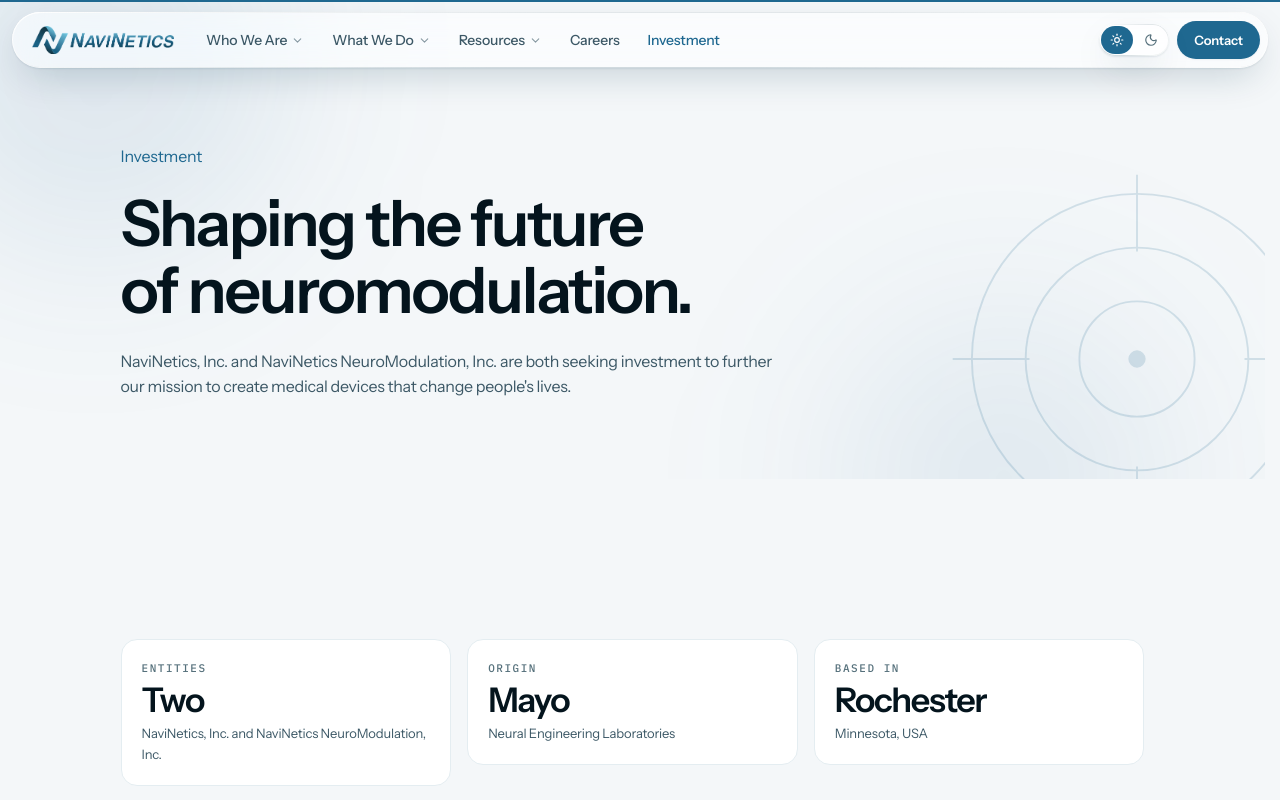
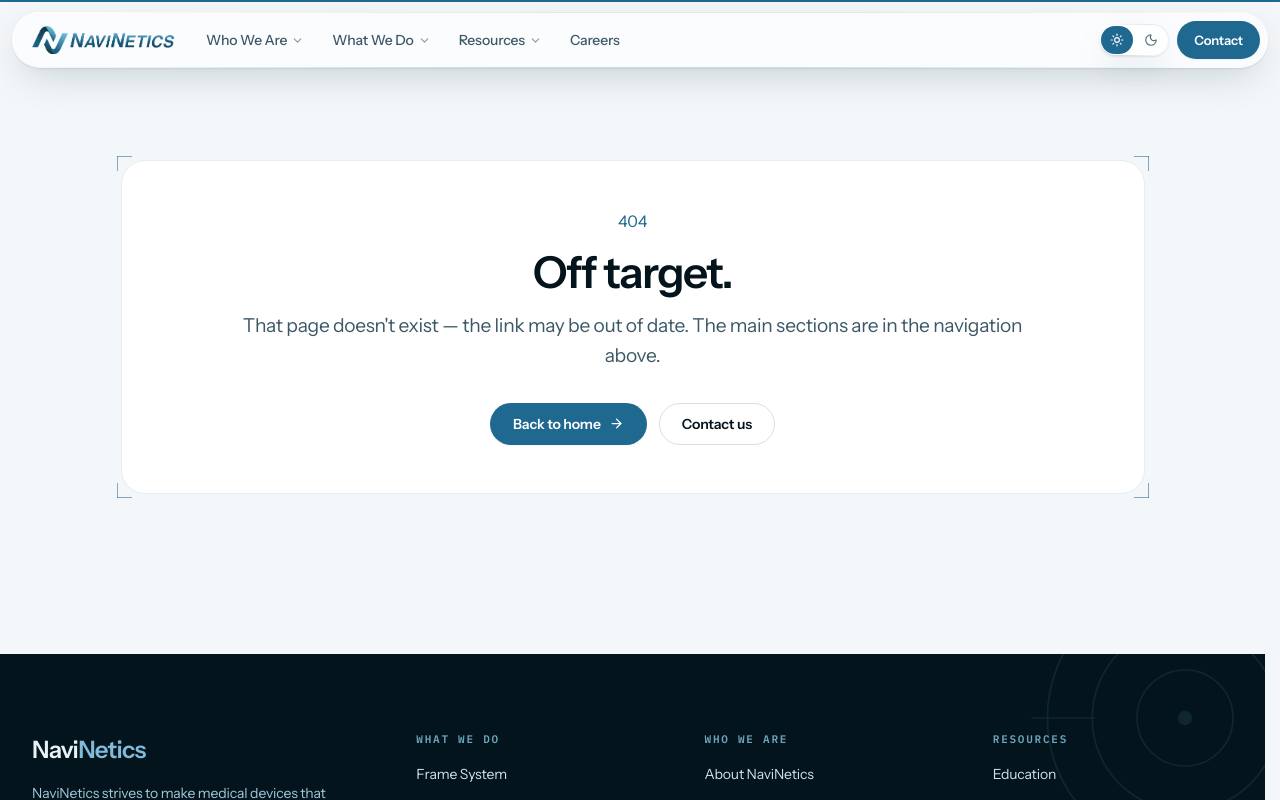
Before and after one commit to NavineticsAI/navinetics-web-v2, a React (Vite) app: page /investment-opportunities in a window 1280 px wide. Shown: the top 800 px of the page. Built offline with nearby package versions, Linux system fonts and the light colour scheme.

Commit message:
Remove Investment page and update related components to reflect changes in content structure

```diff
--- a/src/components/AnimatedRoutes.jsx
+++ b/src/components/AnimatedRoutes.jsx
@@ -9,7 +9,6 @@
 import Education from '../pages/Education.jsx';
 import Publications from '../pages/Publications.jsx';
 import Careers from '../pages/Careers.jsx';
-import Investment from '../pages/Investment.jsx';
 import Contact from '../pages/Contact.jsx';
 import NotFound from '../pages/NotFound.jsx';
 import PageTransition from './PageTransition.jsx';
@@ -24,7 +23,6 @@
   { path: '/resources/education', element: <Education /> },
   { path: '/resources/publications', element: <Publications /> },
   { path: '/careers', element: <Careers /> },
-  { path: '/investment-opportunities', element: <Investment /> },
   { path: '/contact', element: <Contact /> },
   // A real 404. Previously unknown URLs silently rendered Home, which tells
   // both users and crawlers the page exists.
--- a/src/components/Footer.jsx
+++ b/src/components/Footer.jsx
@@ -22,7 +22,6 @@
       { label: 'Education', to: '/resources/education' },
       { label: 'Publications', to: '/resources/publications' },
       { label: 'Careers', to: '/careers' },
-      { label: 'Investment', to: '/investment-opportunities' },
     ],
   },
 ];
--- a/src/components/Navbar.jsx
+++ b/src/components/Navbar.jsx
@@ -34,7 +34,6 @@
     ],
   },
   { title: 'Careers', path: '/careers' },
-  { title: 'Investment', path: '/investment-opportunities' },
 ];
 
 export default function Navbar() {
--- a/src/pages/Contact.jsx
+++ b/src/pages/Contact.jsx
@@ -6,7 +6,6 @@
 const REASONS = [
   'Frame System enquiry',
   'Neuromodulation research',
-  'Investment',
   'Careers',
   'Something else',
 ];
@@ -21,7 +20,7 @@
   usePageMeta({
     title: 'Contact',
     description:
-      'Get in touch with NaviNetics about the Frame System, neuromodulation research, investment or careers.',
+      'Get in touch with NaviNetics about the Frame System, neuromodulation research or careers.',
   });
 
   const [form, setForm] = useState({ name: '', email: '', reason: REASONS[0], message: '' });
--- a/src/pages/Home.jsx
+++ b/src/pages/Home.jsx
@@ -169,14 +169,15 @@
         <Reveal className="flex flex-col items-center gap-6 text-center">
           <h2 className="text-d2">Let's talk.</h2>
           <p className="max-w-prose text-lead leading-[1.55] text-ink-2">
-            Whether you're a surgeon, a researcher, or an investor — we'd like to hear from you.
+            Whether you're a surgeon, a researcher, or a prospective colleague — we'd like to hear
+            from you.
           </p>
           <div className="flex flex-wrap justify-center gap-3">
             <Button to="/contact" size="lg" arrow>
               Contact us
             </Button>
-            <Button to="/investment-opportunities" size="lg" variant="secondary">
-              Investment opportunities
+            <Button to="/resources/publications" size="lg" variant="secondary">
+              Read our research
             </Button>
           </div>
         </Reveal>
--- a/src/pages/Investment.jsx
+++ /dev/null
@@ -1,63 +0,0 @@
-import { usePageMeta } from '../lib/meta.js';
-import { Button, Hero, Reveal, Section, StatTile, Statement } from '../ui/index.js';
-
-/** Facts drawn from the existing public site. No financial claims. */
-const facts = [
-  { label: 'Entities', value: 'Two', unit: 'NaviNetics, Inc. and NaviNetics NeuroModulation, Inc.' },
-  { label: 'Origin', value: 'Mayo', unit: 'Neural Engineering Laboratories' },
-  { label: 'Based in', value: 'Rochester', unit: 'Minnesota, USA' },
-];
-
-export default function Investment() {
-  usePageMeta({
-    title: 'Investment Opportunities',
-    description:
-      'NaviNetics, Inc. and NaviNetics NeuroModulation, Inc. are seeking investment to further our mission to create medical devices that change lives.',
-  });
-
-  return (
-    <>
-      <Hero
-        eyebrow="Investment"
-        title="Shaping the future of neuromodulation."
-        lead="NaviNetics, Inc. and NaviNetics NeuroModulation, Inc. are both seeking investment to further our mission to create medical devices that change people's lives."
-      />
-
-      <Section>
-        <div className="grid gap-4 sm:grid-cols-3">
-          {facts.map((f, i) => (
-            <Reveal key={f.label} delay={i * 0.06}>
-              <StatTile {...f} />
-            </Reveal>
-          ))}
-        </div>
-
-        <Statement
-          className="mt-12"
-          eyebrow="Register interest"
-          title="Join us."
-          actions={
-            <>
-              <Button
-                href="mailto:info@navinetics.com?subject=Investment%20enquiry"
-                size="lg"
-                arrow
-              >
-                Enquire about investing
-              </Button>
-              <Button to="/what-we-do/navinetics-frame-system" size="lg" variant="secondary">
-                See the technology
-              </Button>
-            </>
-          }
-        >
-          <p>
-            We invite interested investors to join us in shaping the future of neuromodulation and
-            advanced stereotactic technologies. Together, we can accelerate the development of
-            solutions that improve clinical outcomes and patient comfort.
-          </p>
-        </Statement>
-      </Section>
-    </>
-  );
-}
--- a/src/ui/Statement.jsx
+++ b/src/ui/Statement.jsx
@@ -5,7 +5,8 @@
 /**
  * Short copy plus one action. Replaces the four different centred cards the
  * original build used — each in a different accent colour (slate on Careers,
- * emerald on Investment, emerald again on Community). One component, one accent.
+ * emerald on the since-removed Investment page, emerald again on Community).
+ * One component, one accent.
  */
 export function Statement({ eyebrow, title, children, actions, framed = true, className }) {
   const Wrap = framed ? Reticle : 'div';
```
Also changed, not shown: design-language-info/06-content-structure.md (+10 -7 lines).
